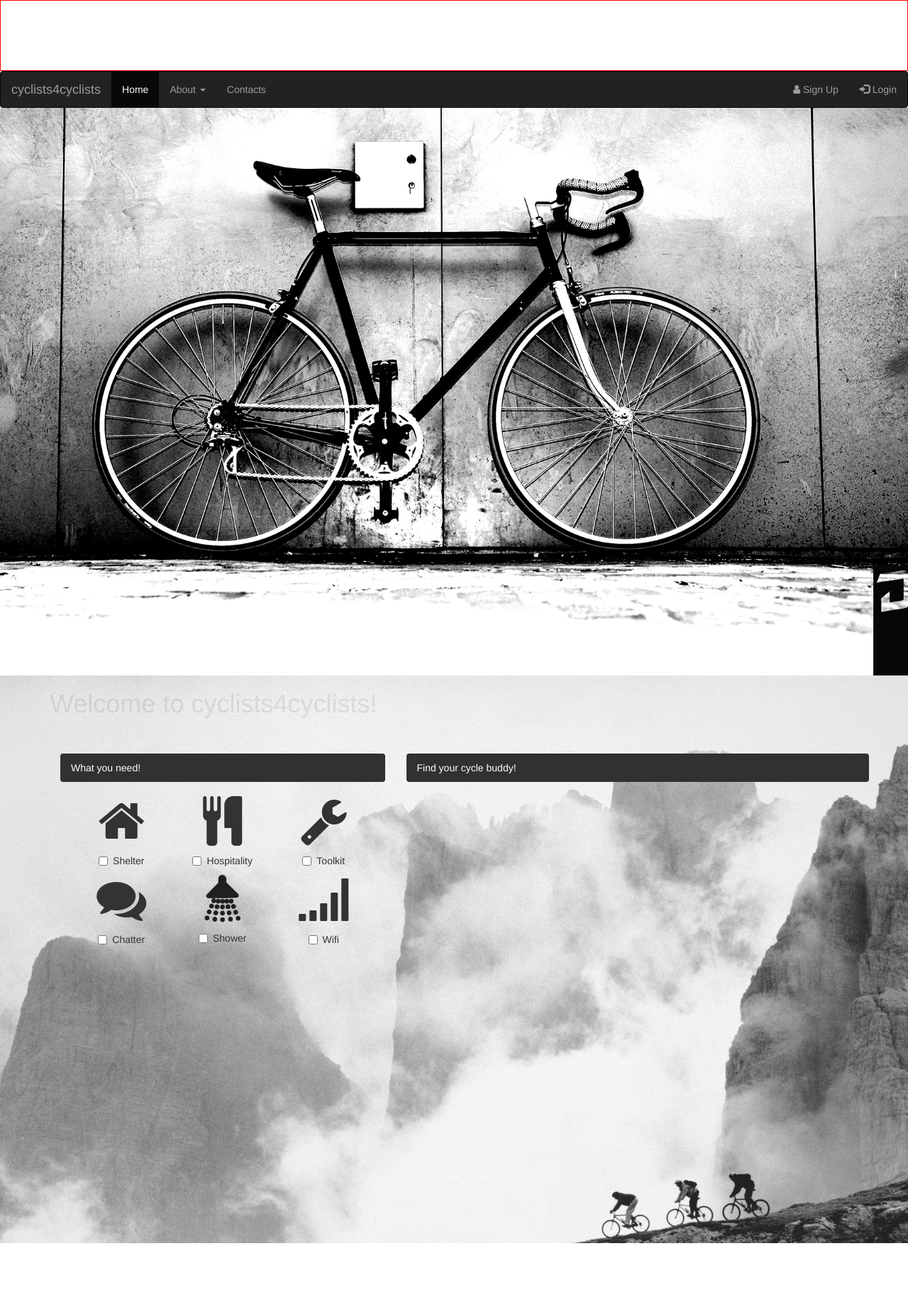
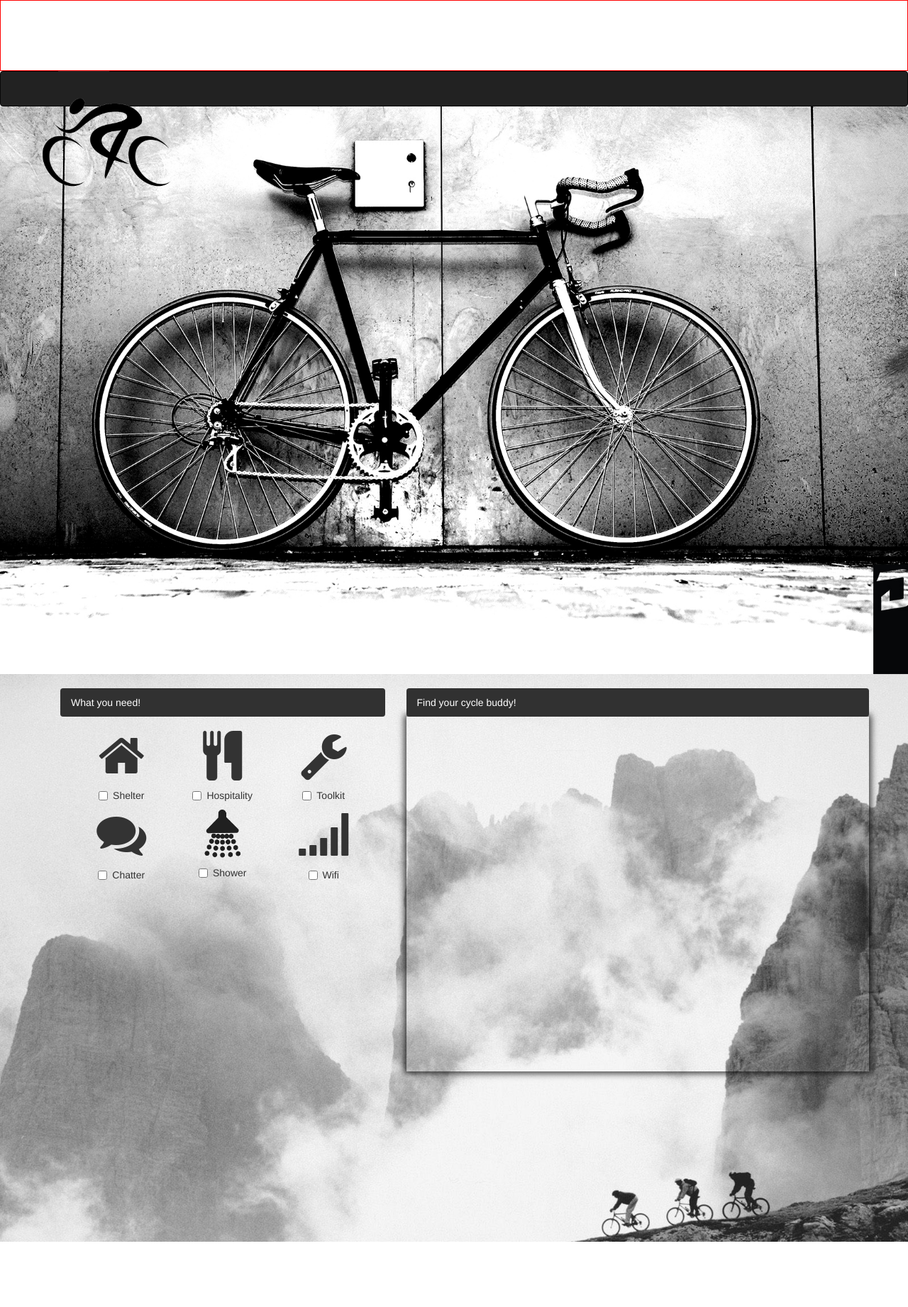
Before and after one commit to CodeTheCity/c4c, a PHP site: page / in a window 1280 px wide. Shown: the whole page at 71% size. After the commit the page ends 1750 px from the top, so only its background shows below. Run offline with PHP 8.4, Linux system fonts and the light colour scheme; data that the repository does not hold is empty; some libraries are stand-ins or nearby versions; some web fonts are replaced.

Commit message:
Bike logo

```diff
--- a/c4c.css
+++ b/c4c.css
@@ -31,6 +31,23 @@ body{
   	padding-top:50px; /*padding for navbar*/
 }
 
+.navbar *
+{
+	height: 100px;
+	display: none;
+}
+
+.bike
+{
+	position: fixed;
+	width: 200px;
+	height: 200px;
+	margin-left: 50px;
+	margin-top: -50px;
+	background: url(jjj.png);
+	background-size: 100%;
+}
+
 .navbar-custom .icon-bar {
 	background-color:#fff;
 }
@@ -54,6 +71,7 @@ body{
 	-webkit-box-shadow: inset 0 0 0;
 	box-shadow: inset 0 0 0;
 }
+
 
 #main, #main>.row {
 	height:100%;
@@ -104,6 +122,9 @@ html, body {
 .map {
 height: 500px;
 width: 100%;
+-webkit-box-shadow: 0px 0px 9px 3px rgba(0,0,0,0.75);
+-moz-box-shadow: 0px 0px 9px 3px rgba(0,0,0,0.75);
+box-shadow: 0px 0px 9px 3px rgba(0,0,0,0.75);
 }
 
 html, body,
--- a/c4c.js
+++ b/c4c.js
@@ -2,6 +2,7 @@
 var map;
 var currentLocation;
 var communityLayer;
+var parkingSpots;
 
 $(document).ready(function()
 {
@@ -37,6 +38,7 @@ $(document).ready(function()
 	    } else
 	    coords.push(json.features[i].geometry.coordinates[0][0]);
 	  };
+	  parkingSpots = coords;
 	  setParkingMarkers(coords);
 
 	  //Get position on map
--- a/index.php
+++ b/index.php
@@ -40,9 +40,7 @@
 
 <nav class="navbar navbar-inverse">
   <div class="container-fluid">
-    <div class="navbar-header">
-      <a class="navbar-brand" href="#">cyclists4cyclists</a>
-    </div>
+    <div class="navbar-header"> </div>
     <div>
       <ul class="nav navbar-nav">
         <li class="active"><a href="#">Home</a></li>
@@ -62,17 +60,16 @@
     </div>
   </div>
 </nav>
-
     <div id="cbp-fbscroller" class="cbp-fbscroller">
-	<section id="fbsection1"></section>
+	<section id="fbsection1">
+		<div class="bike"></div>
+	</section >
 	<section id="fbsection2"></section>
 </div>
 
 <div class="container">
 
 
-    <h1>Welcome to cyclists4cyclists!</h1>
-<br>
 
 <div class="container">
         <br>
```
Also changed, not shown: jjj.png.
